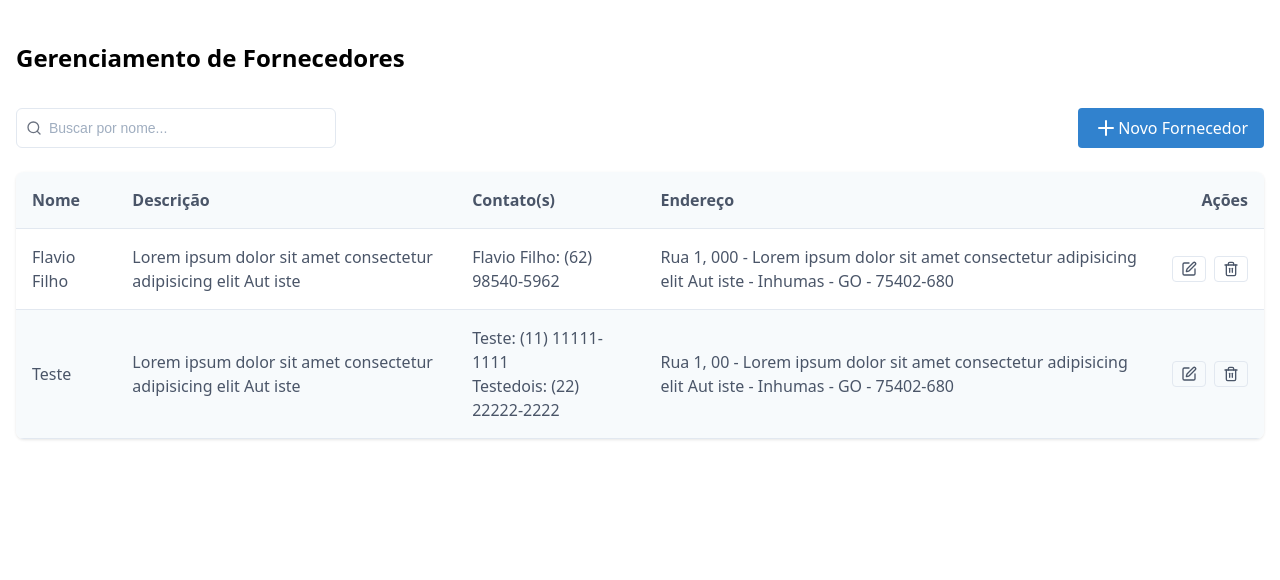
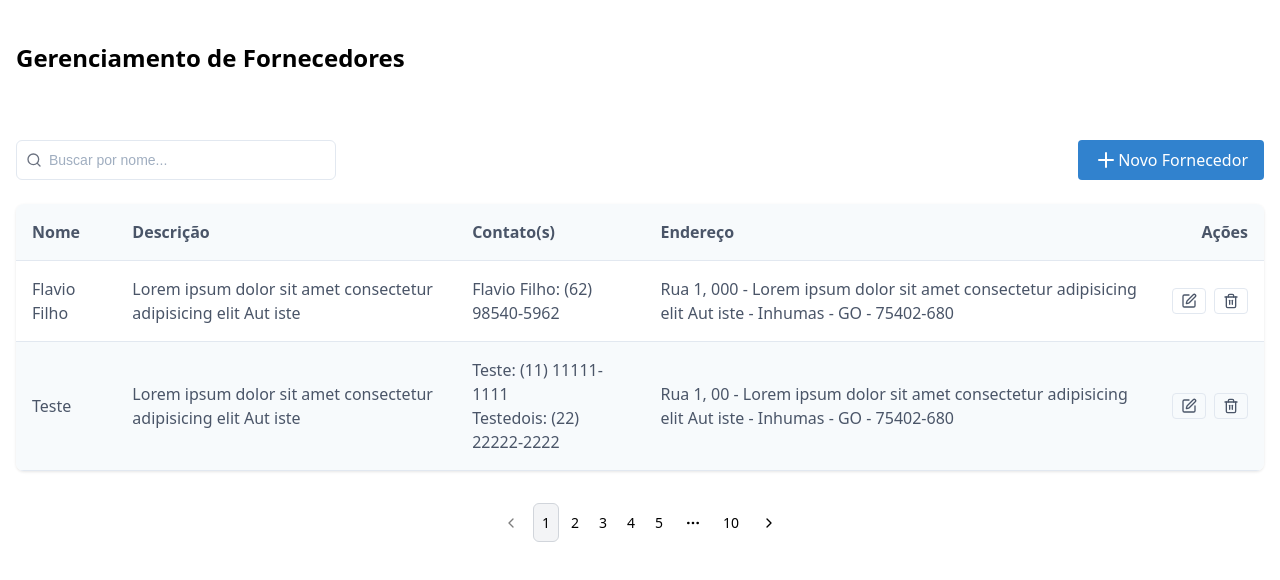
Before and after one commit to Flavio-JS/supplier-control, a React (Vite) app: page / in a window 1280 px wide. Shown: the top 580 px of the page. Built offline with nearby package versions, Linux system fonts and the light colour scheme; data requests are answered from the project's data file.

Commit message:
created pagination ui

```diff
--- a/src/App.tsx
+++ b/src/App.tsx
@@ -6,6 +6,9 @@ const MainContainer = styled.main`
   width: 100%;
   margin: 0 auto;
   padding: 2.5rem 1rem;
+  display: flex;
+  flex-direction: column;
+  gap: 2rem;
 `;
 
 // Estilos para o título
--- a/src/components/Fornecedores/fornecedores.tsx
+++ b/src/components/Fornecedores/fornecedores.tsx
@@ -8,6 +8,7 @@ import { TabelaFornecedores } from "../TabelaFornecedores/tabela-fornecedores";
 import { ModalFornecedor } from "../ModalFornecedor/modal-fornecedor";
 import { ModalConfirmacao } from "../ModalConfirmacao/modal-confirmacao";
 import { CustomAlertDialog } from "../CustomAlertDialog/custom-alert-dialog";
+import FornecedoresPagination from "../FornecedoresPagination/fornecedores-pagination";
 
 const Container = styled.div`
   display: flex;
@@ -102,6 +103,7 @@ export function Fornecedores() {
   };
 
   return (
+    <>
       <Container>
         <SearchContainer>
           <SearchBar termoBusca={termoBusca} onSearchChange={setTermoBusca} />
@@ -137,5 +139,7 @@ export function Fornecedores() {
           tipo={alertTipo}
         />
       </Container>
+      <FornecedoresPagination />
+    </>
   );
 }
--- /dev/null
+++ b/src/components/FornecedoresPagination/fornecedores-pagination.tsx
@@ -0,0 +1,102 @@
+import { useState } from "react";
+import {
+  Pagination,
+  PaginationContent,
+  PaginationEllipsis,
+  PaginationItem,
+  PaginationLink,
+  PaginationNext,
+  PaginationPrevious,
+} from "../ui/Pagination/pagination";
+
+const FornecedoresPagination = () => {
+  const [currentPage, setCurrentPage] = useState(1);
+  const totalPages = 10;
+  const maxVisiblePages = 5;
+
+  const getVisiblePages = () => {
+    const pages = [];
+    let startPage = Math.max(1, currentPage - Math.floor(maxVisiblePages / 2));
+    let endPage = startPage + maxVisiblePages - 1;
+
+    if (endPage > totalPages) {
+      endPage = totalPages;
+      startPage = Math.max(1, endPage - maxVisiblePages + 1);
+    }
+
+    for (let i = startPage; i <= endPage; i++) {
+      pages.push(i);
+    }
+
+    return pages;
+  };
+
+  const visiblePages = getVisiblePages();
+
+  return (
+    <Pagination>
+      <PaginationContent>
+        <PaginationItem>
+          <PaginationPrevious
+            onClick={() => setCurrentPage((prev) => Math.max(prev - 1, 1))}
+            disabled={currentPage === 1}
+          />
+        </PaginationItem>
+
+        {!visiblePages.includes(1) && (
+          <>
+            <PaginationItem>
+              <PaginationLink
+                isActive={1 === currentPage}
+                onClick={() => setCurrentPage(1)}
+              >
+                1
+              </PaginationLink>
+            </PaginationItem>
+            <PaginationItem>
+              <PaginationEllipsis />
+            </PaginationItem>
+          </>
+        )}
+
+        {visiblePages.map((page) => (
+          <PaginationItem key={page}>
+            <PaginationLink
+              isActive={page === currentPage}
+              onClick={() => setCurrentPage(page)}
+            >
+              {page}
+            </PaginationLink>
+          </PaginationItem>
+        ))}
+
+        {!visiblePages.includes(totalPages) && (
+          <>
+            <PaginationItem>
+              <PaginationEllipsis />
+            </PaginationItem>
+            <PaginationItem>
+              <PaginationLink
+                isActive={totalPages === currentPage}
+                onClick={() => setCurrentPage(totalPages)}
+              >
+                {totalPages}
+              </PaginationLink>
+            </PaginationItem>
+          </>
+        )}
+
+        <PaginationItem>
+          <PaginationNext
+            onClick={() =>
+              setCurrentPage((prev) => Math.min(prev + 1, totalPages))
+            }
+            disabled={currentPage === totalPages}
+          />
+        </PaginationItem>
+      </PaginationContent>
+    </Pagination>
+  );
+};
+
+export default FornecedoresPagination;
--- a/src/components/ui/Button/button.tsx
+++ b/src/components/ui/Button/button.tsx
@@ -1,6 +1,6 @@
 import styled from "styled-components";
 
-interface ButtonProps {
+export interface ButtonProps {
   variant?: "primary" | "ghost";
   size?: "small" | "medium" | "large";
   onClick?: () => void;
--- /dev/null
+++ b/src/components/ui/Pagination/pagination.tsx
@@ -0,0 +1,167 @@
+import * as React from "react";
+import { ChevronLeft, ChevronRight, MoreHorizontal } from "lucide-react";
+import styled from "styled-components";
+import { ButtonProps } from "../Button/button";
+
+const PaginationContainer = styled.nav`
+  display: flex;
+  justify-content: center;
+  width: 100%;
+  margin: 0 auto;
+`;
+
+const PaginationContent = styled.ul`
+  display: flex;
+  flex-direction: row;
+  align-items: center;
+  gap: 0.25rem;
+  list-style: none;
+  padding: 0;
+  margin: 0;
+`;
+
+const PaginationItem = styled.li``;
+
+const PaginationLink = styled.a<{ isActive?: boolean; disabled?: boolean }>`
+  display: inline-flex;
+  align-items: center;
+  justify-content: center;
+  padding: 0.5rem;
+  border-radius: 0.375rem;
+  font-size: 0.875rem;
+  font-weight: 500;
+  text-decoration: none;
+  cursor: pointer;
+  transition: background-color 0.2s;
+
+  ${({ isActive }) =>
+    isActive
+      ? `
+    border: 1px solid #d1d5db;
+    background-color: #f3f4f6;
+  `
+      : `
+    background-color: transparent;
+    &:hover {
+      background-color: #f3f4f6;
+    }
+  `}
+
+  ${({ disabled }) =>
+    disabled
+      ? `
+    cursor: not-allowed;
+    opacity: 0.5;
+  `
+      : ""}
+`;
+
+const PaginationPreviousNext = styled(PaginationLink)`
+  gap: 0.5rem;
+  padding-left: 0.625rem;
+  padding-right: 0.625rem;
+`;
+
+const PaginationEllipsis = styled.span`
+  display: flex;
+  align-items: center;
+  justify-content: center;
+  width: 2.25rem;
+  height: 2.25rem;
+`;
+
+const Pagination = ({ className, ...props }: React.ComponentProps<"nav">) => (
+  <PaginationContainer
+    role="navigation"
+    aria-label="pagination"
+    className={className}
+    {...props}
+  />
+);
+Pagination.displayName = "Pagination";
+
+const PaginationContentComponent = React.forwardRef<
+  HTMLUListElement,
+  React.ComponentProps<"ul">
+>(({ className, ...props }, ref) => (
+  <PaginationContent ref={ref} className={className} {...props} />
+));
+PaginationContentComponent.displayName = "PaginationContent";
+
+const PaginationItemComponent = React.forwardRef<
+  HTMLLIElement,
+  React.ComponentProps<"li">
+>(({ className, ...props }, ref) => (
+  <PaginationItem ref={ref} className={className} {...props} />
+));
+PaginationItemComponent.displayName = "PaginationItem";
+
+type PaginationLinkProps = {
+  isActive?: boolean;
+  disabled?: boolean;
+} & Pick<ButtonProps, "size"> &
+  React.ComponentProps<"a">;
+
+const PaginationLinkComponent = ({
+  className,
+  isActive,
+  disabled,
+  ...props
+}: PaginationLinkProps) => (
+  <PaginationLink
+    aria-current={isActive ? "page" : undefined}
+    isActive={isActive}
+    disabled={disabled}
+    className={className}
+    {...props}
+  />
+);
+PaginationLinkComponent.displayName = "PaginationLink";
+
+const PaginationPrevious = ({
+  className,
+  ...props
+}: React.ComponentProps<typeof PaginationLinkComponent>) => (
+  <PaginationPreviousNext
+    aria-label="Go to previous page"
+    className={className}
+    {...props}
+  >
+    <ChevronLeft size={16} />
+  </PaginationPreviousNext>
+);
+PaginationPrevious.displayName = "PaginationPrevious";
+
+const PaginationNext = ({
+  className,
+  ...props
+}: React.ComponentProps<typeof PaginationLinkComponent>) => (
+  <PaginationPreviousNext
+    aria-label="Go to next page"
+    className={className}
+    {...props}
+  >
+    <ChevronRight size={16} />
+  </PaginationPreviousNext>
+);
+PaginationNext.displayName = "PaginationNext";
+
+const PaginationEllipsisComponent = ({
+  className,
+  ...props
+}: React.ComponentProps<"span">) => (
+  <PaginationEllipsis className={className} {...props}>
+    <MoreHorizontal size={16} />
+  </PaginationEllipsis>
+);
+PaginationEllipsisComponent.displayName = "PaginationEllipsis";
+
+export {
+  Pagination,
+  PaginationContentComponent as PaginationContent,
+  PaginationEllipsisComponent as PaginationEllipsis,
+  PaginationItemComponent as PaginationItem,
+  PaginationLinkComponent as PaginationLink,
+  PaginationNext,
+  PaginationPrevious,
+};
```
Lines whose indentation alone changed are shown as unchanged.
